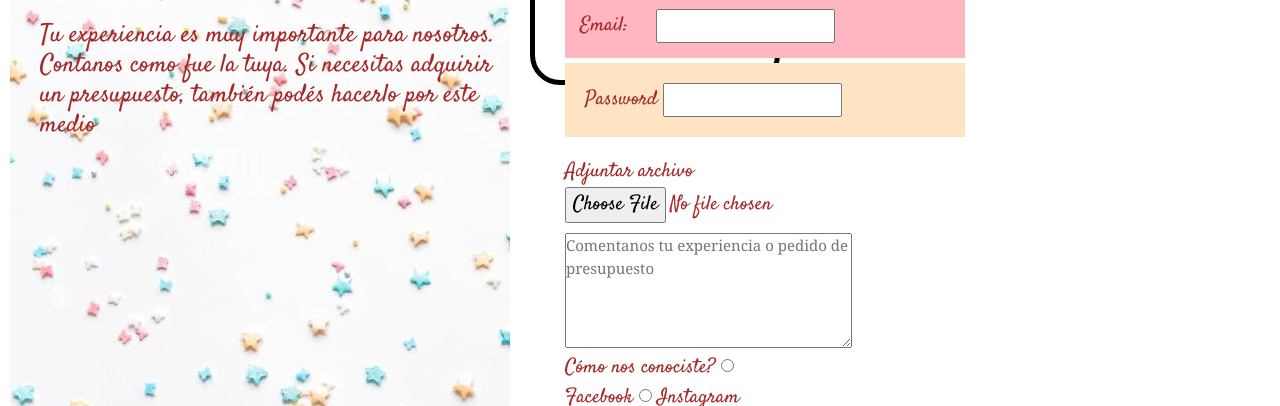
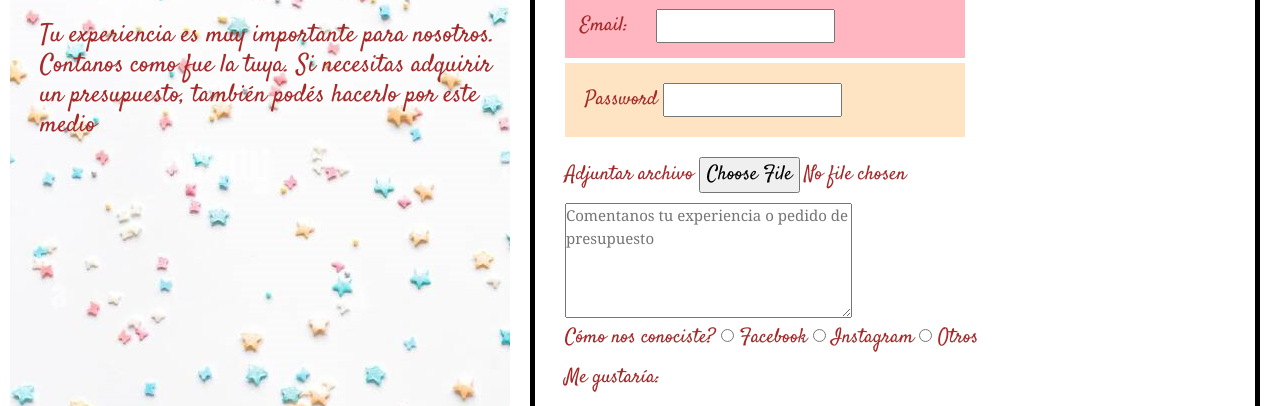
Before and after one commit to Romicatencio/Riquisimo, a plain HTML site: page Html/Contactanos.html in a window 1280 px wide. Shown: the part 261-667 px from the top of the page. Drawn offline with nearby package versions, Linux system fonts and the light colour scheme; a web font is replaced by a local one.

Commit message:
mofifique contenedor img-especiales

```diff
--- a/scss/_mobile.scss
+++ b/scss/_mobile.scss
@@ -305,7 +305,7 @@ footer{
 .imagenes-especiales{
     display: grid;
         grid-template-columns: 1fr ;
-        grid-template-rows: 1fr 1fr 1fr;
+        grid-template-rows: 1fr;
         padding: 10px;
 
         div{
@@ -428,11 +428,10 @@ footer{
 .formulario{
     font-size: 15px;
     color:brown;
-    padding: 10px;
+
     border-radius: 30px;
     border: solid 3px black;
-    width: 250px;
-    height: 200px;
+
 
 }
 /* botones de envio y borrar todo */
```
Also changed, not shown: scss/style.css, 1 other file.
